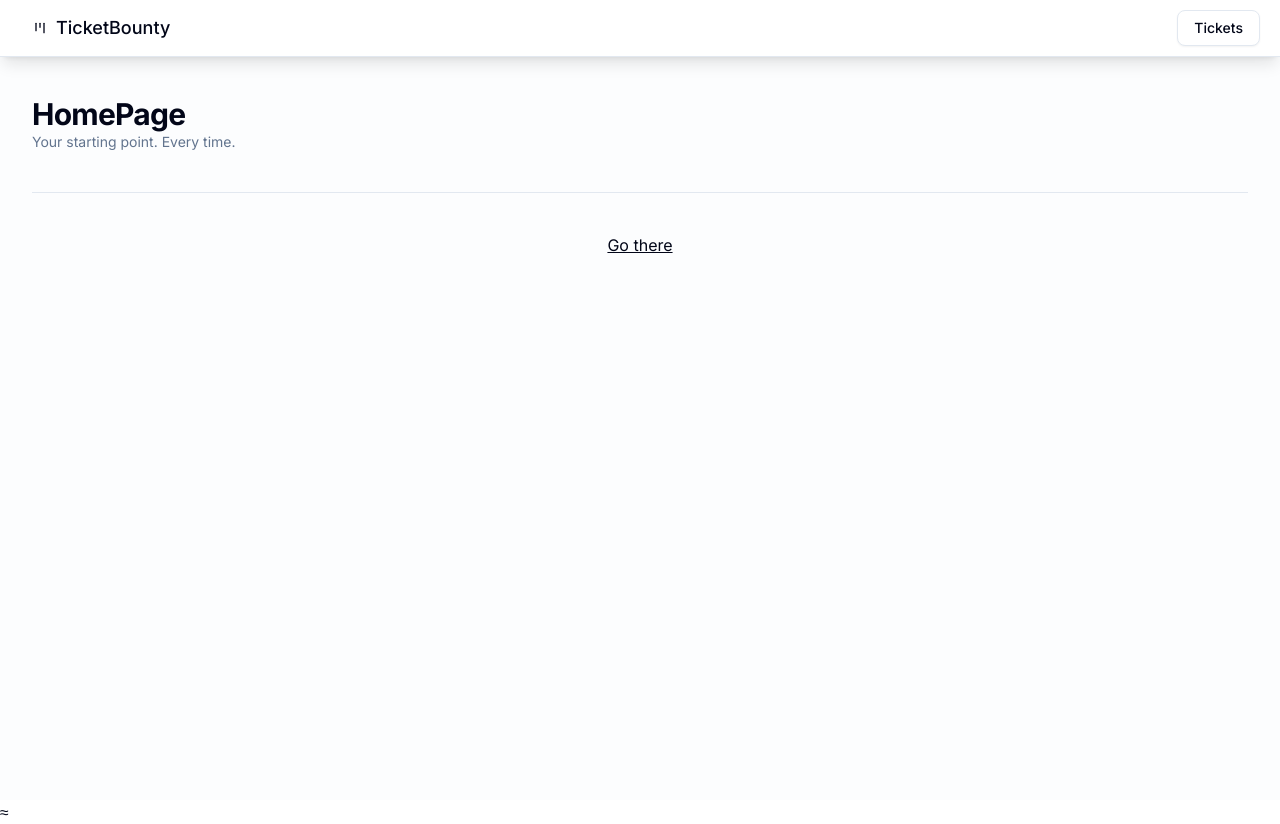
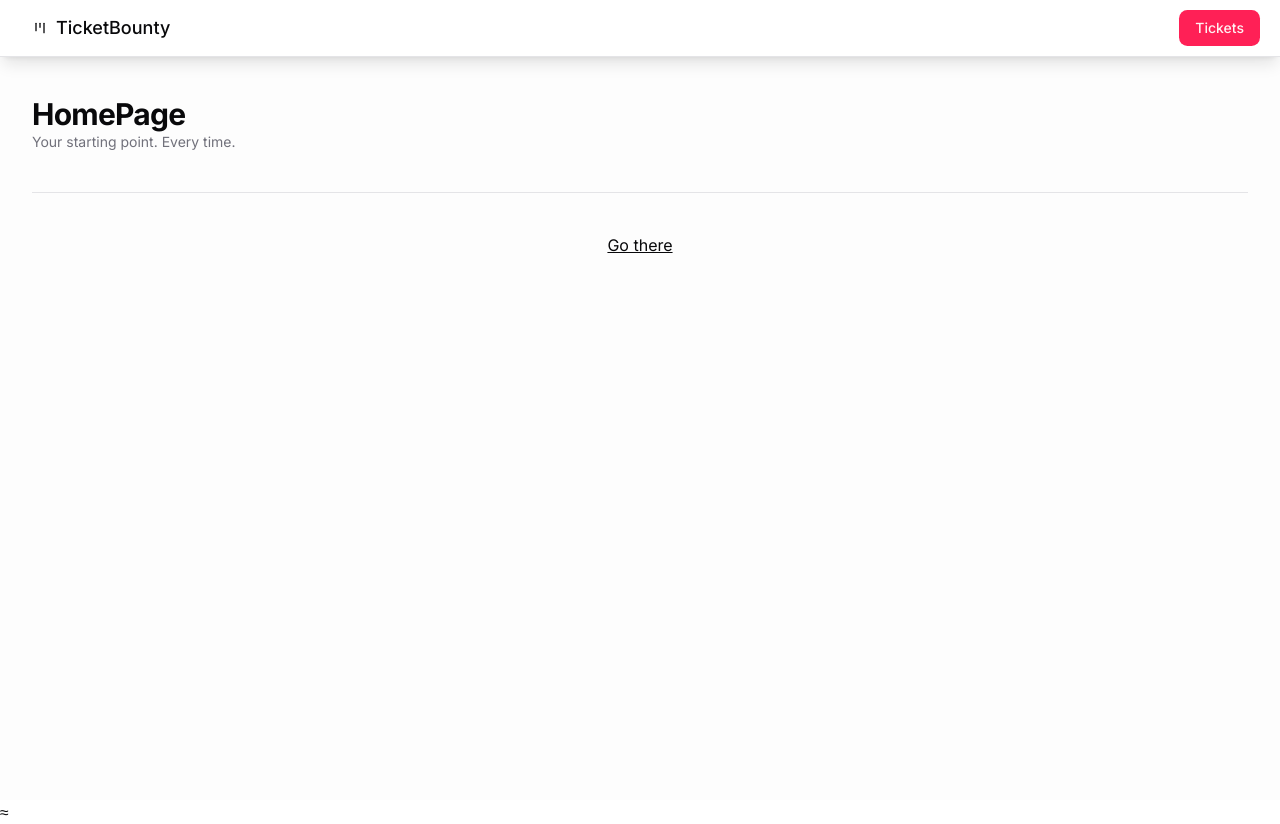
Before and after one commit to nantedev/PrimeTicket, a Next.js app: page / in a window 1280 px wide. Built offline with nearby package versions, Linux system fonts and the light colour scheme.

Commit message:
💄 Changing Theme and so the button to Rose by default

```diff
--- a/src/app/globals.css
+++ b/src/app/globals.css
@@ -92,72 +92,72 @@
 }
 
 :root {
-  --radius: 0.625rem;
+  --radius: 0.65rem;
   --background: oklch(1 0 0);
-  --foreground: oklch(0.129 0.042 264.695);
+  --foreground: oklch(0.141 0.005 285.823);
   --card: oklch(1 0 0);
-  --card-foreground: oklch(0.129 0.042 264.695);
+  --card-foreground: oklch(0.141 0.005 285.823);
   --popover: oklch(1 0 0);
-  --popover-foreground: oklch(0.129 0.042 264.695);
-  --primary: oklch(0.208 0.042 265.755);
-  --primary-foreground: oklch(0.984 0.003 247.858);
-  --secondary: oklch(0.968 0.007 247.896);
-  --secondary-foreground: oklch(0.208 0.042 265.755);
-  --muted: oklch(0.968 0.007 247.896);
-  --muted-foreground: oklch(0.554 0.046 257.417);
-  --accent: oklch(0.968 0.007 247.896);
-  --accent-foreground: oklch(0.208 0.042 265.755);
+  --popover-foreground: oklch(0.141 0.005 285.823);
+  --primary: oklch(0.645 0.246 16.439);
+  --primary-foreground: oklch(0.969 0.015 12.422);
+  --secondary: oklch(0.967 0.001 286.375);
+  --secondary-foreground: oklch(0.21 0.006 285.885);
+  --muted: oklch(0.967 0.001 286.375);
+  --muted-foreground: oklch(0.552 0.016 285.938);
+  --accent: oklch(0.967 0.001 286.375);
+  --accent-foreground: oklch(0.21 0.006 285.885);
   --destructive: oklch(0.577 0.245 27.325);
-  --border: oklch(0.929 0.013 255.508);
-  --input: oklch(0.929 0.013 255.508);
-  --ring: oklch(0.704 0.04 256.788);
+  --border: oklch(0.92 0.004 286.32);
+  --input: oklch(0.92 0.004 286.32);
+  --ring: oklch(0.645 0.246 16.439);
   --chart-1: oklch(0.646 0.222 41.116);
   --chart-2: oklch(0.6 0.118 184.704);
   --chart-3: oklch(0.398 0.07 227.392);
   --chart-4: oklch(0.828 0.189 84.429);
   --chart-5: oklch(0.769 0.188 70.08);
-  --sidebar: oklch(0.984 0.003 247.858);
-  --sidebar-foreground: oklch(0.129 0.042 264.695);
-  --sidebar-primary: oklch(0.208 0.042 265.755);
-  --sidebar-primary-foreground: oklch(0.984 0.003 247.858);
-  --sidebar-accent: oklch(0.968 0.007 247.896);
-  --sidebar-accent-foreground: oklch(0.208 0.042 265.755);
-  --sidebar-border: oklch(0.929 0.013 255.508);
-  --sidebar-ring: oklch(0.704 0.04 256.788);
+  --sidebar: oklch(0.985 0 0);
+  --sidebar-foreground: oklch(0.141 0.005 285.823);
+  --sidebar-primary: oklch(0.645 0.246 16.439);
+  --sidebar-primary-foreground: oklch(0.969 0.015 12.422);
+  --sidebar-accent: oklch(0.967 0.001 286.375);
+  --sidebar-accent-foreground: oklch(0.21 0.006 285.885);
+  --sidebar-border: oklch(0.92 0.004 286.32);
+  --sidebar-ring: oklch(0.645 0.246 16.439);
 }
 
 .dark {
-  --background: oklch(0.129 0.042 264.695);
-  --foreground: oklch(0.984 0.003 247.858);
-  --card: oklch(0.208 0.042 265.755);
-  --card-foreground: oklch(0.984 0.003 247.858);
-  --popover: oklch(0.208 0.042 265.755);
-  --popover-foreground: oklch(0.984 0.003 247.858);
-  --primary: oklch(0.929 0.013 255.508);
-  --primary-foreground: oklch(0.208 0.042 265.755);
-  --secondary: oklch(0.279 0.041 260.031);
-  --secondary-foreground: oklch(0.984 0.003 247.858);
-  --muted: oklch(0.279 0.041 260.031);
-  --muted-foreground: oklch(0.704 0.04 256.788);
-  --accent: oklch(0.279 0.041 260.031);
-  --accent-foreground: oklch(0.984 0.003 247.858);
+  --background: oklch(0.141 0.005 285.823);
+  --foreground: oklch(0.985 0 0);
+  --card: oklch(0.21 0.006 285.885);
+  --card-foreground: oklch(0.985 0 0);
+  --popover: oklch(0.21 0.006 285.885);
+  --popover-foreground: oklch(0.985 0 0);
+  --primary: oklch(0.645 0.246 16.439);
+  --primary-foreground: oklch(0.969 0.015 12.422);
+  --secondary: oklch(0.274 0.006 286.033);
+  --secondary-foreground: oklch(0.985 0 0);
+  --muted: oklch(0.274 0.006 286.033);
+  --muted-foreground: oklch(0.705 0.015 286.067);
+  --accent: oklch(0.274 0.006 286.033);
+  --accent-foreground: oklch(0.985 0 0);
   --destructive: oklch(0.704 0.191 22.216);
   --border: oklch(1 0 0 / 10%);
   --input: oklch(1 0 0 / 15%);
-  --ring: oklch(0.551 0.027 264.364);
+  --ring: oklch(0.645 0.246 16.439);
   --chart-1: oklch(0.488 0.243 264.376);
   --chart-2: oklch(0.696 0.17 162.48);
   --chart-3: oklch(0.769 0.188 70.08);
   --chart-4: oklch(0.627 0.265 303.9);
   --chart-5: oklch(0.645 0.246 16.439);
-  --sidebar: oklch(0.208 0.042 265.755);
-  --sidebar-foreground: oklch(0.984 0.003 247.858);
-  --sidebar-primary: oklch(0.488 0.243 264.376);
-  --sidebar-primary-foreground: oklch(0.984 0.003 247.858);
-  --sidebar-accent: oklch(0.279 0.041 260.031);
-  --sidebar-accent-foreground: oklch(0.984 0.003 247.858);
+  --sidebar: oklch(0.21 0.006 285.885);
+  --sidebar-foreground: oklch(0.985 0 0);
+  --sidebar-primary: oklch(0.645 0.246 16.439);
+  --sidebar-primary-foreground: oklch(0.969 0.015 12.422);
+  --sidebar-accent: oklch(0.274 0.006 286.033);
+  --sidebar-accent-foreground: oklch(0.985 0 0);
   --sidebar-border: oklch(1 0 0 / 10%);
-  --sidebar-ring: oklch(0.551 0.027 264.364);
+  --sidebar-ring: oklch(0.645 0.246 16.439);
 }
 
 @layer base {
--- a/src/components/header.tsx
+++ b/src/components/header.tsx
@@ -20,7 +20,7 @@
                 </Link>
             </div>
             <div className="text-sm">
-              <Link href={ticketsPath()} className={buttonVariants({variant: "outline"})}>Tickets</Link>
+              <Link href={ticketsPath()} className={buttonVariants({variant: "default"})}>Tickets</Link>
             </div>
           </nav>
     );
```
